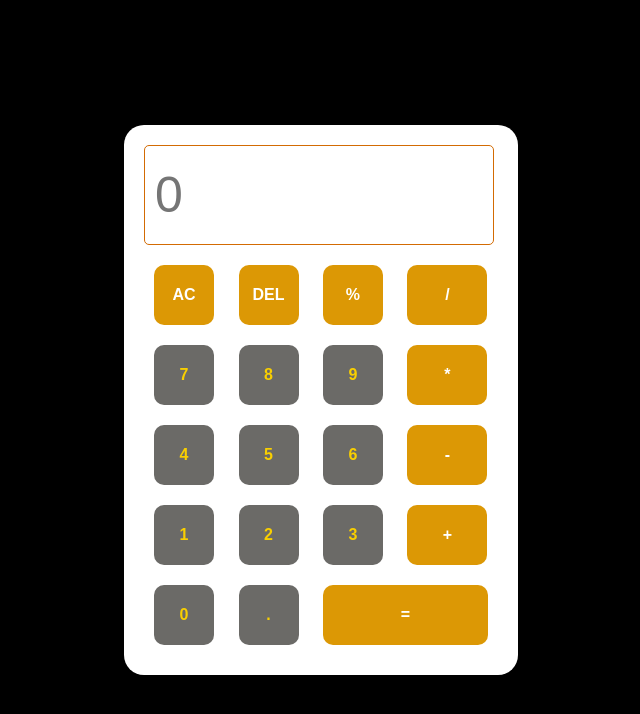
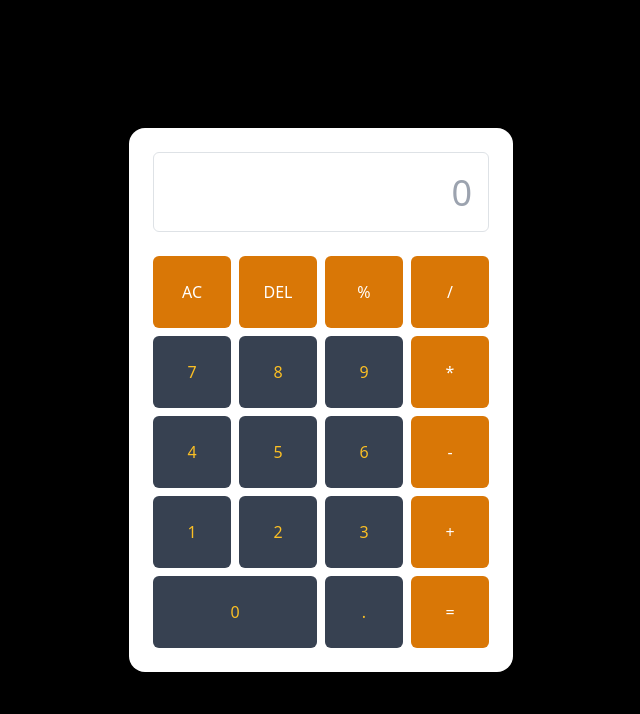
Before and after one commit to theerthabiju/calculator, a plain HTML site: page index.html in a window 1280 px wide. Both pictures are taken after a click on the button "AC". Shown: the whole page, without its empty margins (319-959 px from the left). Drawn offline with nearby package versions, Linux system fonts and the light colour scheme.

Commit message:
third commit

```diff
--- a/assets/style.css
+++ b/assets/stylecss/style.css
@@ -1,4 +1,4 @@
-body {
+/* body {
     font-family: Arial, sans-serif;
     display: flex;
     justify-content: center;
@@ -35,6 +35,7 @@ body {
     background-color: rgb(255, 255, 255);
 
 }
+
 .calculator form button{
     font-weight: bold;
     border: 0;
@@ -66,3 +67,4 @@ body {
     width: 165px;
     border-radius: 10px;
 }
+ */
--- a/index.html
+++ b/index.html
@@ -9,79 +9,79 @@
     <link
         href="https://fonts.googleapis.com/css2?family=Lato:ital,wght@0,100;0,300;0,400;0,700;0,900;1,100;1,300;1,400;1,700;1,900&family=Permanent+Marker&family=Titillium+Web:ital,wght@0,200;0,300;0,400;0,600;0,700;0,900;1,200;1,300;1,400;1,600;1,700&display=swap"
         rel="stylesheet">
-    <link rel="stylesheet" href="assets/style.css">
+
+    <!-- <link rel="stylesheet" href="/assets/stylecss/style.css"> -->
+    <link href="https://cdn.jsdelivr.net/npm/tailwindcss@2.2.19/dist/tailwind.min.css" rel="stylesheet">
+    <script src="https://code.jquery.com/jquery-3.6.0.min.js"></script>
 </head>
 
-<body>
-    <div class="container">
-        <div class="calculator">
+<body class="flex justify-center items-center h-screen bg-black">
+    <div class="container flex justify-center items-center h-full w-full">
+        <div class="bg-white p-6 rounded-2xl shadow-lg w-80 sm:w-96">
             <form>
                 <div>
-                    <input id="displayname" type="text" name="display" placeholder="0">
+                    <input id="displayname" type="text" name="display" placeholder="0"
+                        class="w-full text-4xl h-20 p-3 mb-4 border border-orange-500 rounded bg-white text-right"
+                        readonly>
                 </div>
-                <div>
-                    <button id="charecters" type="button" value="AC">AC</button>
-                    <button id="charecters" type="button" value="DEL">DEL</button>
-                    <button id="charecters" type="button" value="%">%</button>
-                    <button id="charecterss" type="button" value="/">/</button>
+                <div class="grid grid-cols-4 gap-2">
+                    <button class="bg-yellow-600 text-white py-4 rounded-md" type="button" value="AC">AC</button>
+                    <button class="bg-yellow-600 text-white py-4 rounded-md" type="button" value="DEL">DEL</button>
+                    <button class="bg-yellow-600 text-white py-4 rounded-md" type="button" value="%">%</button>
+                    <button class="bg-yellow-600 text-white py-4 rounded-md" type="button" value="/">/</button>
+
                 </div>
-                <div>
-                    <button type="button" value="7">7</button>
-                    <button type="button" value="8">8</button>
-                    <button type="button" value="9">9</button>
-                    <button id="charecterss" type="button" value="*">*</button>
+                <div class="grid grid-cols-4 gap-2 mt-2">
+                    <button class="bg-gray-700 text-yellow-400 py-4 rounded-md" type="button" value="7">7</button>
+                    <button class="bg-gray-700 text-yellow-400 py-4 rounded-md" type="button" value="8">8</button>
+                    <button class="bg-gray-700 text-yellow-400 py-4 rounded-md" type="button" value="9">9</button>
+                    <button class="bg-yellow-600 text-white py-4 rounded-md" type="button" value="*">*</button>
+
                 </div>
-                <div>
-                    <button type="button" value="4">4</button>
-                    <button type="button" value="5">5</button>
-                    <button type="button" value="6">6</button>
-                    <button id="charecterss" type="button" value="-">-</button>
+                <div class="grid grid-cols-4 gap-2 mt-2">
+                    <button class="bg-gray-700 text-yellow-400 py-4 rounded-md" type="button" value="4">4</button>
+                    <button class="bg-gray-700 text-yellow-400 py-4 rounded-md" type="button" value="5">5</button>
+                    <button class="bg-gray-700 text-yellow-400 py-4 rounded-md" type="button" value="6">6</button>
+                    <button class="bg-yellow-600 text-white py-4 rounded-md" type="button" value="-">-</button>
                 </div>
-                <div>
-                    <button type="button" value="1">1</button>
-                    <button type="button" value="2">2</button>
-                    <button type="button" value="3">3</button>
-                    <button id="charecterss" type="button" value="+">+</button>
+                <div class="grid grid-cols-4 gap-2 mt-2">
+                    <button class="bg-gray-700 text-yellow-400 py-4 rounded-md" type="button" value="1">1</button>
+                    <button class="bg-gray-700 text-yellow-400 py-4 rounded-md" type="button" value="2">2</button>
+                    <button class="bg-gray-700 text-yellow-400 py-4 rounded-md" type="button" value="3">3</button>
+                    <button class="bg-yellow-600 text-white py-4 rounded-md" type="button" value="+">+</button>
                 </div>
-                <div>
-                    <button type="button" value="0">0</button>
-                    <button type="button" value=".">.</button>
-                    <button id="charecter-equalto" type="button" value="=">=</button>
+                <div class="grid grid-cols-4 gap-2 mt-2">
+                    <button class="bg-gray-700 text-yellow-400 py-4 rounded-md col-span-2" type="button"
+                        value="0">0</button>
+                    <button class="bg-gray-700 text-yellow-400 py-4 rounded-md" type="button" value=".">.</button>
+                    <button class="bg-yellow-600 text-white py-4 rounded-md" type="button" value="=">=</button>
                 </div>
             </form>
         </div>
+    </div>
+    <script>
+        $(document).ready(function () {
+            let $display = $("#displayname");
 
-    </div>
-
-    <script>
-        let display = document.getElementById("displayname");
-
-        document.querySelectorAll("button").forEach(button => {
-            button.addEventListener("click", function() {
-                let value = button.value;
+            $("button").click(function () {
+                let value = $(this).val();
 
                 if (value === "AC") {
-                    display.value = "";
+                    $display.val("");
                 } else if (value === "DEL") {
-                    display.value = display.value.slice(0, -1);
-                }
-                else if (value === "=") {
+                    $display.val($display.val().slice(0, -1));
+                } else if (value === "=") {
                     try {
-                        display.value = eval(display.value) || '';
+                        $display.val(eval($display.val()) || '');
                     } catch (e) {
-                        display.value = "Error";
+                        $display.val("Error");
                     }
-                }
-                else {
-                    display.value += value;
+                } else {
+                    $display.val($display.val() + value);
                 }
             });
         });
     </script>
-
-
-
-
 
 
 
```
Also changed, not shown: assets/stylecss/tailwind/tailwind.config.js (added).
